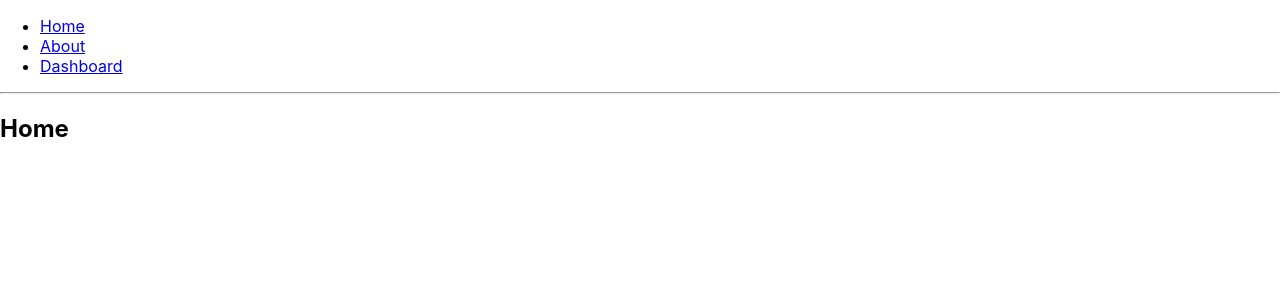
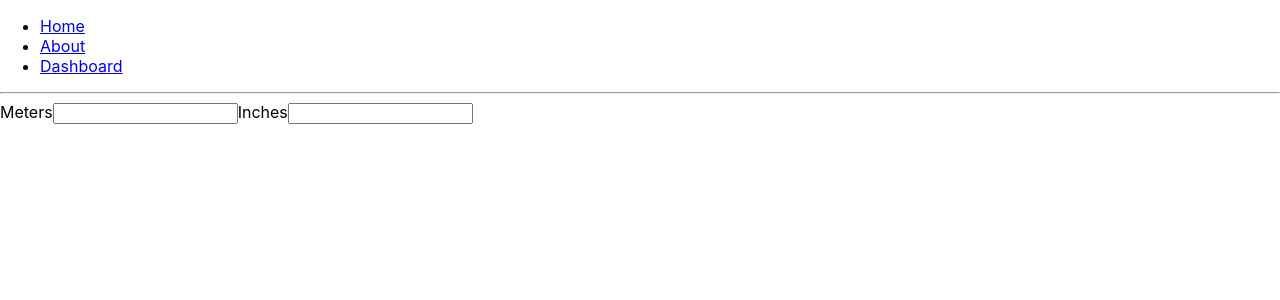
Before and after one commit to tg2648/unit-converter, a React (Create React App) app: page / in a window 1280 px wide. Shown: the top 300 px of the page. Built offline with nearby package versions, Linux system fonts and the light colour scheme.

Commit message:
Try simple conversion with two forms

```diff
--- a/src/App.tsx
+++ b/src/App.tsx
@@ -1,9 +1,6 @@
-import React from "react";
+import React, { ChangeEvent, useState } from "react";
 import {
-  BrowserRouter as Router,
-  Switch,
-  Route,
-  Link
+  BrowserRouter as Router, Link, Route, Switch
 } from "react-router-dom";
 
 // This site has 3 pages, all of which are rendered
@@ -42,7 +39,7 @@ export default function BasicExample() {
         */}
         <Switch>
           <Route exact path="/">
-            <Home />
+            <Area />
           </Route>
           <Route path="/about">
             <About />
@@ -59,12 +56,68 @@ export default function BasicExample() {
 // You can think of these components as "pages"
 // in your app.
 
-function Home() {
+function Area() {
+  type ValueType = {
+    [index: string]: string,
+  }
+
+  const [values, setValues] = useState<ValueType>({ 'meters': '', 'inches': '' });
+
+  type ConversionType = {
+    [index: string]: number,
+  }
+
+  const conversionFactors: ConversionType = {
+    'meters': 1,
+    'inches': 39.37,
+  }
+
+  const handleChange = (id: 'meters' | 'inches', e: ChangeEvent<HTMLInputElement>) => {
+
+    let newValues: ValueType = {
+      'meters': '',
+      'inches': '',
+    }
+
+    if (e.target.value) {
+      const commonValue = 1 / conversionFactors[id] * Number.parseInt(e.target.value);
+      // console.log('commonValue', commonValue);
+
+      for (const unit in newValues) {
+        if (unit === id) {
+          newValues[unit] = e.target.value;
+        } else {
+          newValues[unit] = Number(commonValue * conversionFactors[unit]).toFixed(2).toString();
+        }
+      }
+    }
+
+    setValues(newValues);
+  }
+
   return (
-    <div>
-      <h2>Home</h2>
-    </div>
+    <>
+      <Input label="Meters" value={values.meters} id="meters" handleChange={(e: ChangeEvent<HTMLInputElement>) => handleChange('meters', e)} />
+      <Input label="Inches" value={values.inches} id="inches" handleChange={(e: ChangeEvent<HTMLInputElement>) => handleChange('inches', e)} />
+    </>
   );
+}
+
+type InputPropsType = {
+  label: string,
+  value: string,
+  id: string,
+  handleChange: (e: ChangeEvent<HTMLInputElement>) => void
+}
+
+const Input: React.FC<InputPropsType> = (props) => {
+
+  return (
+    <label>
+      {props.label}
+      <input type="text" value={props.value} onChange={props.handleChange} />
+    </label>
+  )
 }
 
 function About() {
```
